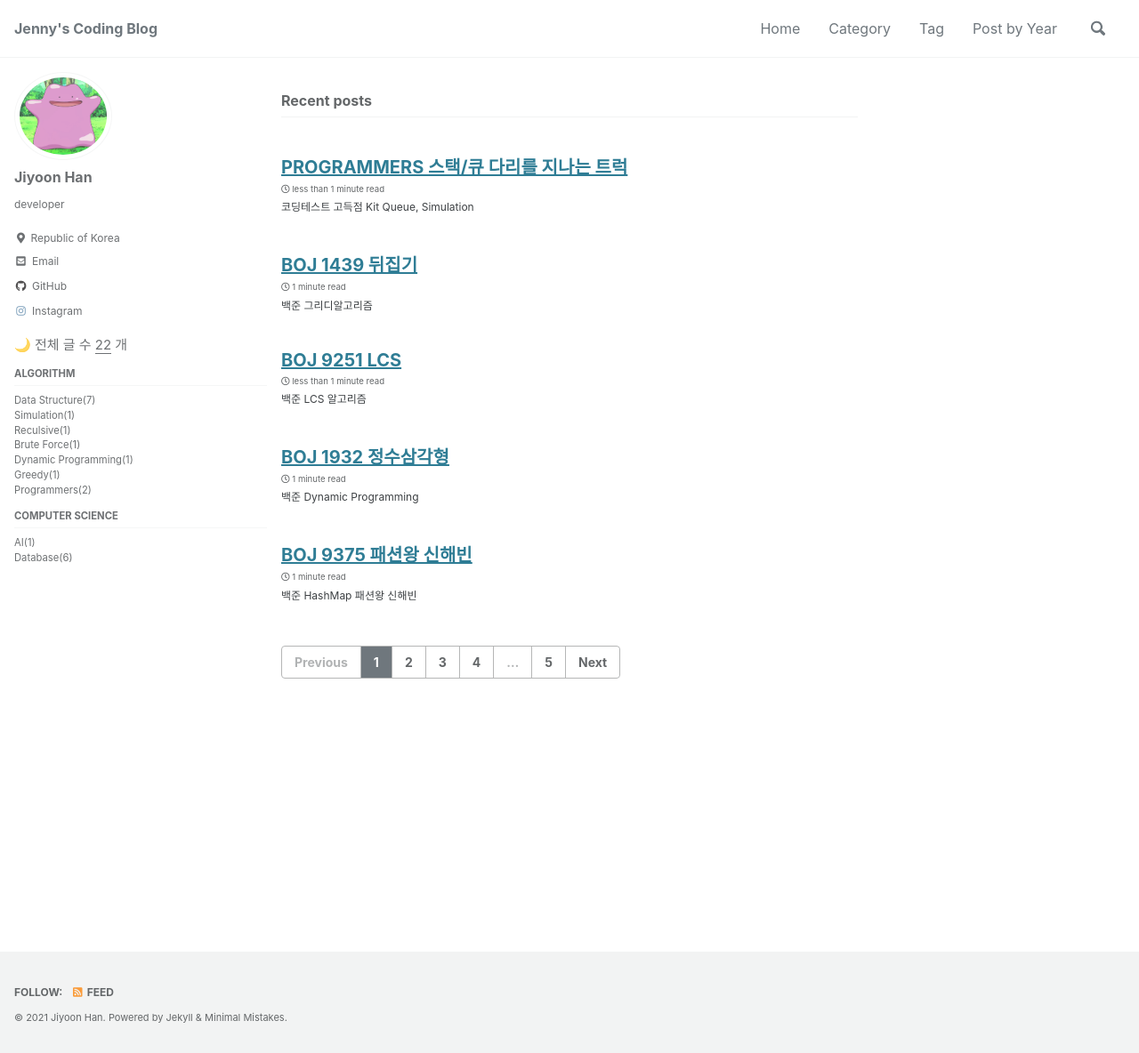
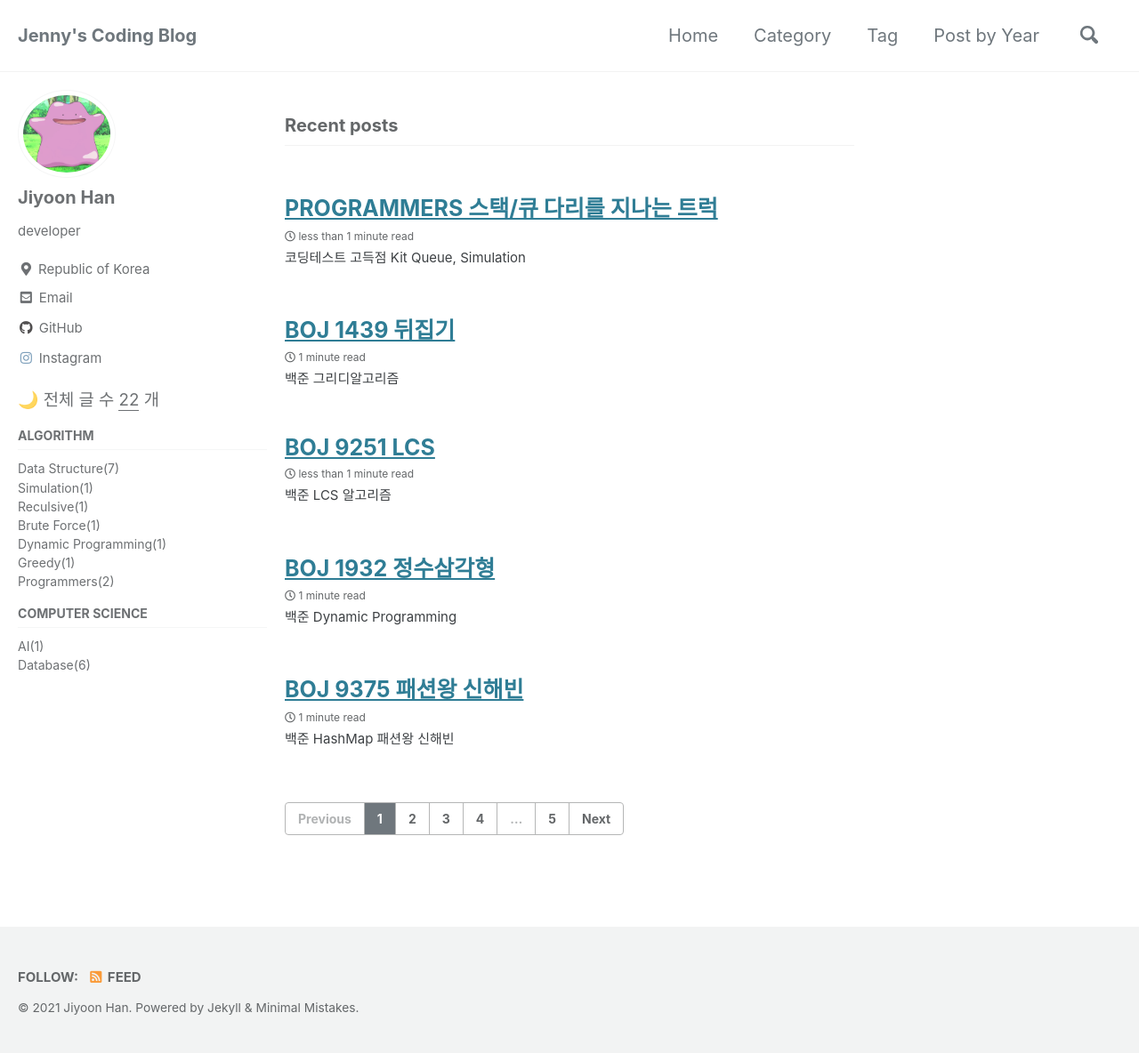
Before and after one commit to yyoooona/yyoooona.github.io, a Jekyll site: the page built from index.html, in a window 1280 px wide and 1184 px high. Shown: the whole window at 89% size. Built offline with Jekyll 4.4.1, drawn with Linux system fonts in a browser that asks for light colours; cached includes are drawn as plain includes; the list of posts is cut into pages by our own code.

Commit message:
font size edit

```diff
--- a/_sass/minimal-mistakes/_reset.scss
+++ b/_sass/minimal-mistakes/_reset.scss
@@ -8,18 +8,18 @@ html {
   /* apply a natural box layout model to all elements */
   box-sizing: border-box;
   background-color: $background-color;
-  font-size: 14px;
+  font-size: 15px;
 
   @include breakpoint($medium) {
-    font-size: 16px;
+    font-size: 17px;
   }
 
   @include breakpoint($large) {
-    font-size: 16px;
+    font-size: 18px;
   }
 
   @include breakpoint($x-large) {
-    font-size: 16px;
+    font-size: 20px;
   }
 
   -webkit-text-size-adjust: 100%;
```
